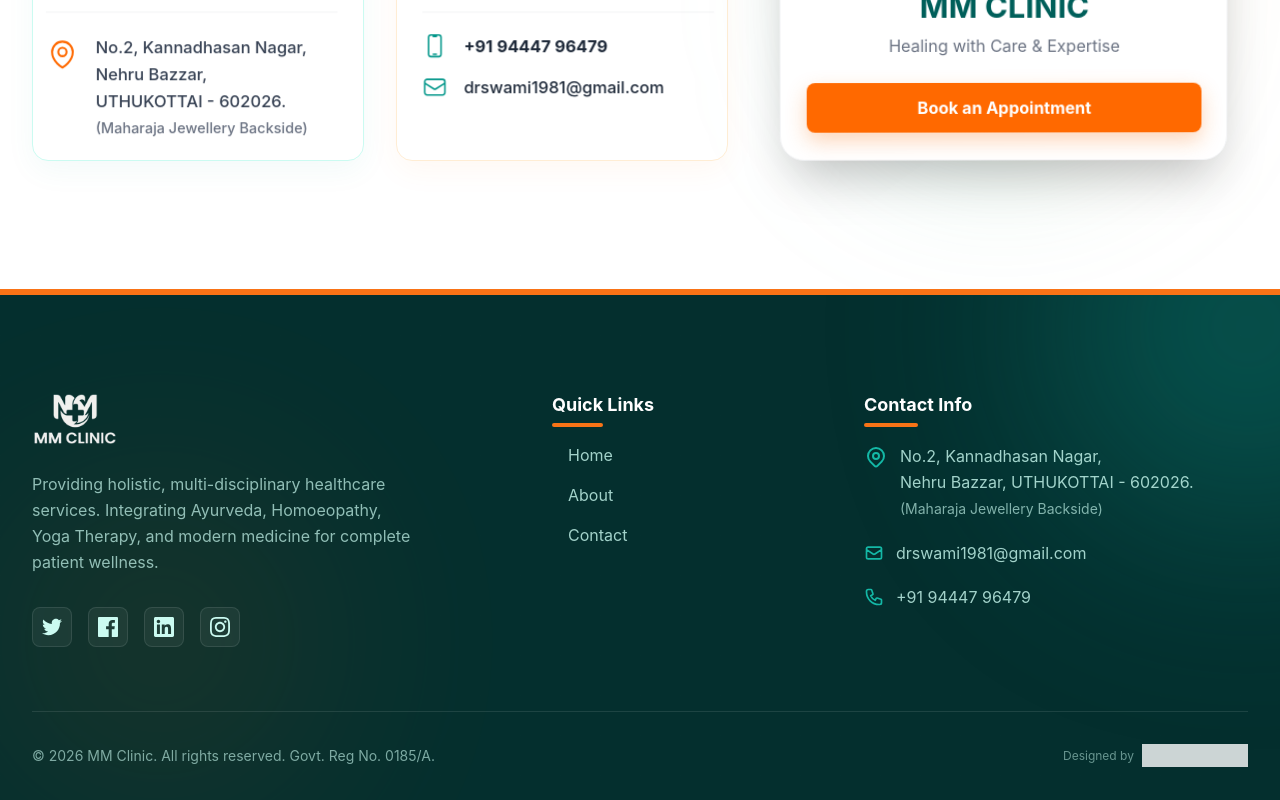
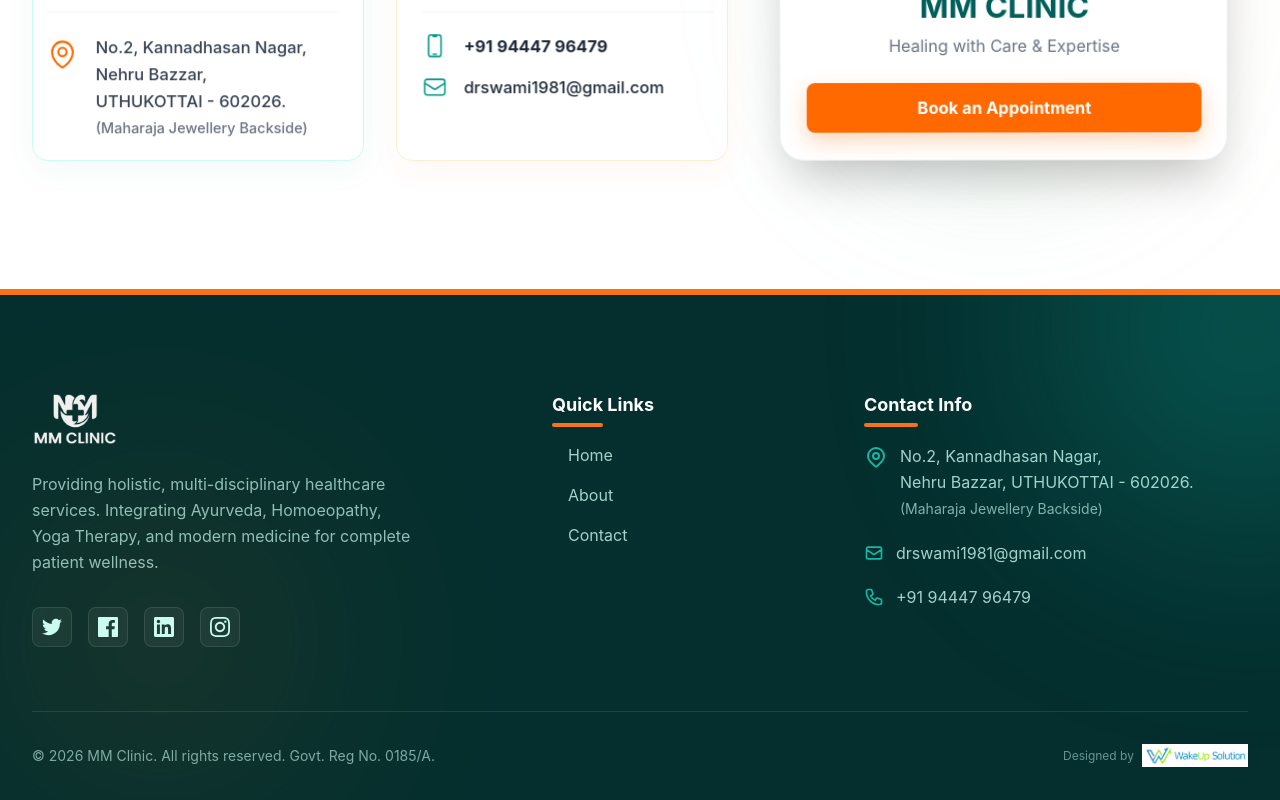
Before and after one commit to wakeupsolution/M.M-Clinic, a Next.js app: page / in a window 1280 px wide. Shown: the part 6253-7053 px from the top of the page. Built offline with nearby package versions, Linux system fonts and the light colour scheme.

Commit message:
socket 06-06-26

```diff
--- a/app/components/Footer.jsx
+++ b/app/components/Footer.jsx
@@ -123,12 +123,12 @@ const Footer = () => {
              <span className="text-xs text-teal-100/50">Designed by</span>
              <a href="https://wakeupsolution.in" target="_blank" rel="noopener noreferrer" className="hover:opacity-80 transition-opacity flex items-center gap-2">
                <Image
-                 src="/wakeup.png"
-                 alt="WakeUp Solution Logo"
-                 width={100}
-                 height={30}
-                 className="h-6 w-auto object-contain brightness-0 invert opacity-80 hover:opacity-100 transition-opacity"
-               />
+  src="/wakeup.png"
+  alt="WakeUp Solution Logo"
+  width={100}
+  height={30}
+  className="h-6 w-auto object-contain"
+/>
              </a>
           </div>
         </div>
```
